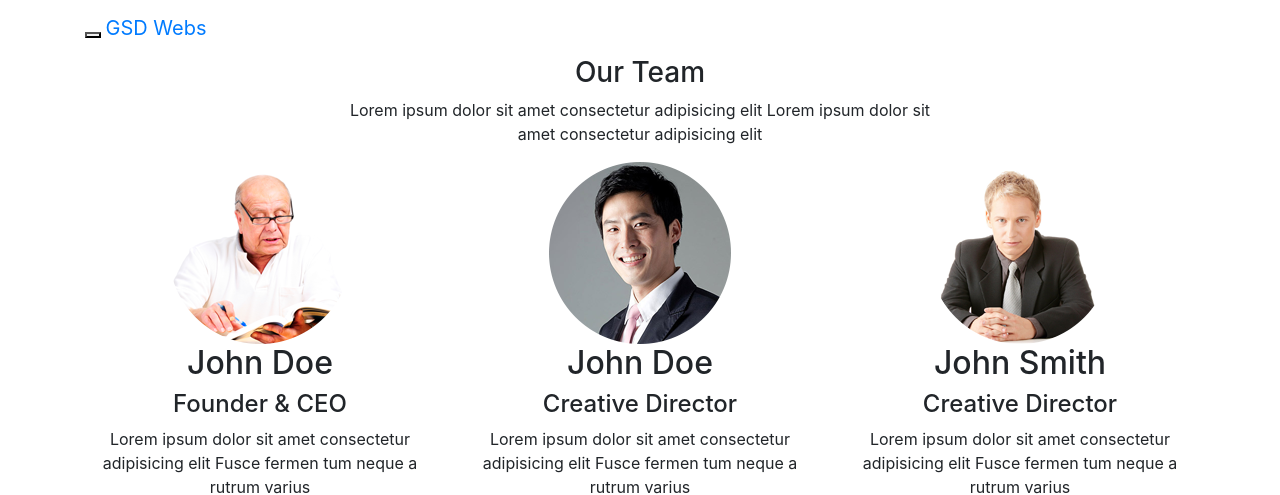
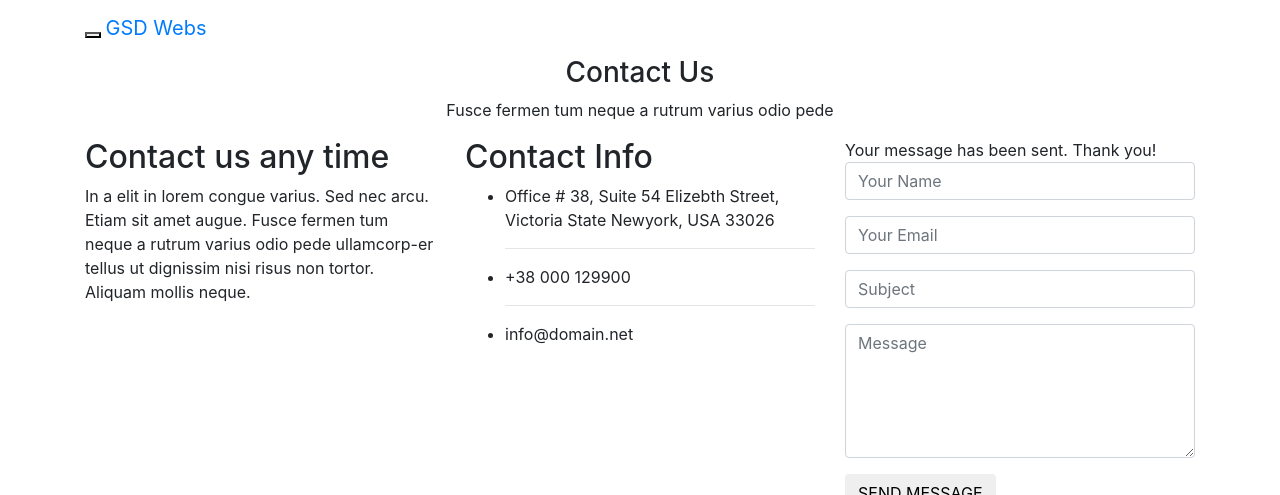
Before and after one commit to ghanshyamdhiman/gsdjango, a Django app: page / in a window 1280 px wide; the page is wider, and only the part inside the window is pictured. Shown: the top 495 px of that part. Run offline with Django 3.2, Linux system fonts and the light colour scheme; some libraries are stand-ins or nearby versions; grey boxes are pictures that could not be loaded.

Commit message:
Update index.html

```diff
--- a/gsdjango/gsdjango/templates/index.html
+++ b/gsdjango/gsdjango/templates/index.html
@@ -37,79 +37,6 @@
   </header>
   <!--/header-->
 
-   <div id="our-team">
-    <div class="container">
-      <div class="text-center">
-        <h3>Our Team</h3>
-        <p>Lorem ipsum dolor sit amet consectetur adipisicing elit Lorem ipsum dolor sit<br>amet consectetur adipisicing elit</p>
-      </div>
-      <div class="row">
-        <div class="col-md-4 wow fadeInUp" data-wow-offset="0" data-wow-delay="0.3s">
-          <div class="text-center">
-            <img src="img/team/1.png" alt="">
-            <h2>John Doe</h2>
-            <h4>Founder & CEO</h4>
-            <p>Lorem ipsum dolor sit amet consectetur adipisicing elit Fusce fermen tum neque a rutrum varius</p>
-          </div>
-        </div>
-        <div class="col-md-4 wow bounceInDown" data-wow-offset="0" data-wow-delay="0.3s">
-          <div class="text-center">
-            <img src="img/team/2.png" alt="">
-            <h2>John Doe</h2>
-            <h4>Creative Director</h4>
-            <p>Lorem ipsum dolor sit amet consectetur adipisicing elit Fusce fermen tum neque a rutrum varius</p>
-          </div>
-        </div>
-        <div class="col-md-4 wow fadeInUp" data-wow-offset="0" data-wow-delay="0.3s">
-          <div class="text-center">
-            <img src="img/team/3.png" alt="">
-            <h2>John Smith</h2>
-            <h4>Creative Director</h4>
-            <p>Lorem ipsum dolor sit amet consectetur adipisicing elit Fusce fermen tum neque a rutrum varius</p>
-          </div>
-        </div>
-      </div>
-    </div>
-    <div class="team">
-      <div class="container">
-        <div class="row">
-          <div class="col-md-3 wow fadeInRight" data-wow-offset="0" data-wow-delay="0.3s">
-            <div class="text-center">
-              <img src="img/team/team1.jpg" class="img-responsive" alt="">
-              <h2>John Doe</h2>
-              <h4>Founder & CEO</h4>
-              <p>Lorem ipsum dolor sit amet consectetur adipisicing elit Fusce fermen tum neque a rutrum varius</p>
-            </div>
-          </div>
-          <div class="col-md-3 wow fadeInRight" data-wow-offset="0" data-wow-delay="0.3s">
-            <div class="text-center">
-              <img src="img/team/team2.jpg" class="img-responsive" alt="">
-              <h2>John Doe</h2>
-              <h4>Creative Director</h4>
-              <p>Lorem ipsum dolor sit amet consectetur adipisicing elit Fusce fermen tum neque a rutrum varius</p>
-            </div>
-          </div>
-          <div class="col-md-3 wow fadeInLeft" data-wow-offset="0" data-wow-delay="0.3s">
-            <div class="text-center">
-              <img src="img/team/team3.jpg" class="img-responsive" alt="">
-              <h2>John Smith</h2>
-              <h4>Creative Director</h4>
-              <p>Lorem ipsum dolor sit amet consectetur adipisicing elit Fusce fermen tum neque a rutrum varius</p>
-            </div>
-          </div>
-          <div class="col-md-3 wow fadeInLeft" data-wow-offset="0" data-wow-delay="0.3s">
-            <div class="text-center">
-              <img src="img/team/team4.jpg" class="img-responsive" alt="">
-              <h2>John Smith</h2>
-              <h4>Creative Director</h4>
-              <p>Lorem ipsum dolor sit amet consectetur adipisicing elit Fusce fermen tum neque a rutrum varius</p>
-            </div>
-          </div>
-        </div>
-      </div>
-    </div>
-  </div>
-  <!--/#our-team-->
 
   <footer>
     <div id="contact">
@@ -181,34 +108,10 @@
         </div>
       </div>
     </div>
-    <div class="social-icon">
-      <div class="container">
-        <div class="col-md-6 col-md-offset-3">
-          <ul class="social-network">
-            <li><a href="#" class="fb tool-tip" title="Facebook"><i class="fa fa-facebook"></i></a></li>
-            <li><a href="#" class="twitter tool-tip" title="Twitter"><i class="fa fa-twitter"></i></a></li>
-            <li><a href="#" class="gplus tool-tip" title="Google Plus"><i class="fa fa-google-plus"></i></a></li>
-            <li><a href="#" class="linkedin tool-tip" title="Linkedin"><i class="fa fa-linkedin"></i></a></li>
-            <li><a href="#" class="ytube tool-tip" title="You Tube"><i class="fa fa-youtube-play"></i></a></li>
-            <li><a href="#" class="dribbble tool-tip" title="Dribbble"><i class="fa fa-dribbble"></i></a></li>
-            <li><a href="#" class="pinterest tool-tip" title="Pinterest"><i class="fa fa-pinterest-square"></i></a></li>
-          </ul>
-        </div>
-      </div>
-    </div>
-    <div class="text-center">
+     <div class="text-center">
       <div class="copyright">
-        &copy; Bikin Theme. All Rights Reserved.
-        <div class="credits">
-          <!--
-            All the links in the footer should remain intact.
-            You can delete the links only if you purchased the pro version.
-            Licensing information: https://bootstrapmade.com/license/
-            Purchase the pro version with working PHP/AJAX contact form: https://bootstrapmade.com/buy/?theme=Bikin
-          -->
-          <a href="https://bootstrapmade.com/">Free Bootstrap Templates</a> by BootstrapMade
-        </div>
-      </div>
+        &copy; GSD Webs Theme. All Rights Reserved.
+         </div>
     </div>
   </footer>
 
```
